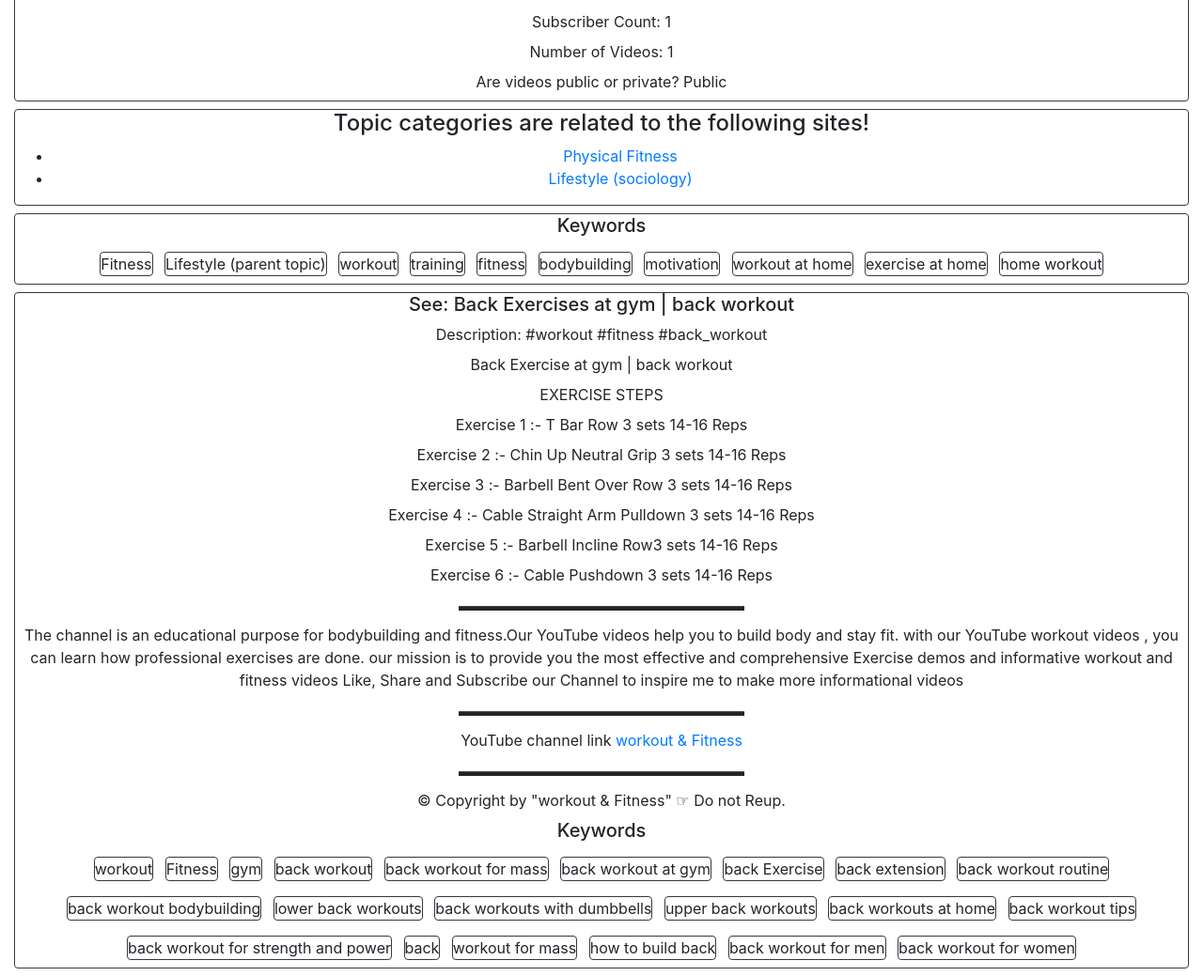
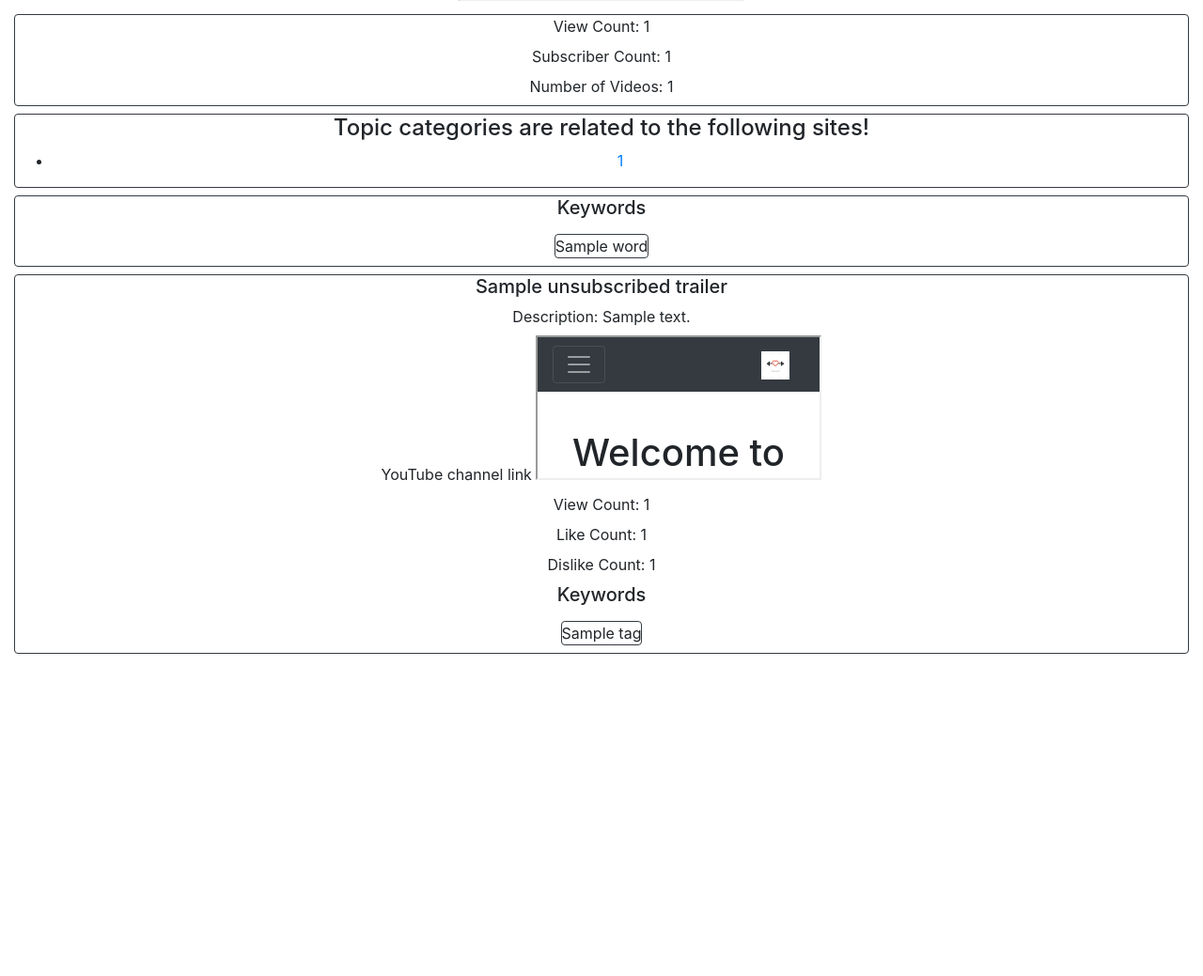
Before and after one commit to wuhoo16/fithub-website, a Flask app: template templates/channelInstance.html in a window 1280 px wide. Shown: the part 845-1884 px from the top of the page at 94% size. After the commit the page ends 1541 px from the top, so only its background shows below. Run offline with Flask 2, Linux system fonts and the light colour scheme; the template is opened without the code that fills it: most values are stand-ins (such as "Sample title", 1, 10 or a date in 2020); grey boxes marked "Sample" are stand-in pictures; some libraries are stand-ins or nearby versions.

Commit message:
Made instance pages more dynamic

```diff
--- a/main.py
+++ b/main.py
@@ -696,9 +696,9 @@ def initialize_channel_array_from_db():
     for channelDocument in channelCursor:
         channelArray.append(Channel(channelDocument['id'], channelDocument['name'], channelDocument['description'],
                                     channelDocument['thumbnailURL'], channelDocument['subscriberCount'], channelDocument['viewCount'],
-                                    channelDocument['videoCount'], channelDocument['relatedPlaylists'], channelDocument['relatedPlaylistsLikes'],
-                                    channelDocument['playlist'], channelDocument['topicIds'], channelDocument['topicCategories'],
-                                    channelDocument['keywords'], channelDocument['unsubscribedTrailer'], channelDocument['bannerUrl'], channelDocument['exerciseCategory'], channelDocument['exerciseSubcategory']))
+                                    channelDocument['videoCount'], channelDocument['playlist'], channelDocument['topicIds'],
+                                    channelDocument['topicCategories'], channelDocument['keywords'], channelDocument['unsubscribedTrailer'],
+                                    channelDocument['bannerUrl'], channelDocument['exerciseCategory'], channelDocument['exerciseSubcategory']))
 
 
 # At this point all helper methods definitions and API calls should be done. (Later DB should be populated already)
@@ -786,3 +786,9 @@ if __name__ == "__main__":
     # initialize_mongoDB_channel_collection()
 
     app.run(host="localhost", port=8080, debug=True, use_reloader=True)
+
+# NEED TO CHANGE TOPIC IDS & CATEGORIES / COMBINE THEM
+# NEED TO FIX SOME KEWYORDS LIKE "HOW TO LOSE WEIGHT" BECAUSE CURRENTLY KEYWORDS ARE "HOW", "TO", "LOSE", "WEIGHT", ETC
+# NEED TO ADD DESCRIPTION NEW LINE FOR NEW SENTENCES FOR UNSUBSCRIBED TRAILER
+# DONT NEED PLAYLIST IMAGE OR UNSUBSCRIBED TRAILER IMAGE
+# ADD RELATED CHANNELS
--- a/templates/channelInstance.html
+++ b/templates/channelInstance.html
@@ -1,161 +1,72 @@
 {% extends 'base.html' %} {% block head %}
-<title>{}</title>
+<title>{{ channelObj.name }}</title>
 {% endblock %} {% block body %}
 <div class="container-fluid pt-3 centered">
   <h1>Welcome to {{channelObj.name}} Channel's Page!</h1>
-  <img
-    class="header-pic"
-    src="https://yt3.ggpht.com/a/AATXAJwPhnsNaSAN-z6HzIcahenFVdwQGa5l7qV0AZOiLQ=s800-c-k-c0xffffffff-no-rj-mo"
-  />
+  <img class="header-pic" src="{{ channelObj.thumbnailURL }}" />
   <h5>{{channelObj.description}}</h5>
   <div>
-    <img
-      class="instance-pic"
-      src="https://i.ytimg.com/vi/-kvBYSzc2vM/hqdefault.jpg"
-    />
-    <img
-      class="instance-pic"
-      src="https://yt3.ggpht.com/suqwFmcqmkHotsJFKUFioijr2_aKlrNZwv59qZedtwn2IGf5BnrmvjX2yURSxfsGOJpnd_5Qzuw=w640-fcrop64=1,32b75a57cd48a5a8-k-c0xffffffff-no-nd-rj"
-    />
+    <img class="instance-pic" src="{{ channelObj.bannerUrl }}" />
   </div>
   <div>
-    <iframe
-      src="http://www.youtube.com/embed/videoseries?list=UU_gbQ9J76mYJ5S3zVTANM_w"
-    ></iframe>
+    <h4>{{ channelObj.playlist.title }}</h4>
+    <iframe src="{{ channelObj.playlist.url }}"></iframe>
   </div>
   <div class="border border-dark rounded mx-auto my-2">
     <div><label>View Count: {{channelObj.viewCount}}</label></div>
     <div><label>Subscriber Count: {{channelObj.subscriberCount}}</label></div>
     <div><label>Number of Videos: {{channelObj.videoCount}}</label></div>
-    <div><label>Are videos public or private? Public</label></div>
   </div>
   <div class="border border-dark rounded mx-auto my-2">
     <h4>Topic categories are related to the following sites!</h4>
     <ul>
+      {% set idx = 0 %} {% for category in channelObj.topicCategories %}
       <li>
-        <a href="https://en.wikipedia.org/wiki/Physical_fitness"
-          >Physical Fitness</a
-        >
+        <a href="{{ category }}">{{ channelObj.topicIds[idx] }}</a>
       </li>
-      <li>
-        <a href="https://en.wikipedia.org/wiki/Lifestyle_(sociology)"
-          >Lifestyle (sociology)</a
-        >
-      </li>
+      {% set idx = idx + 1 %} {% endfor %}
     </ul>
   </div>
   <div class="border border-dark rounded mx-auto my-2">
     <h5>Keywords</h5>
-    <label class="border border-dark rounded mx-1 my-2">Fitness</label>
-    <label class="border border-dark rounded mx-1 my-2">
-      Lifestyle (parent topic)
-    </label>
-    <label class="border border-dark rounded mx-1 my-2">workout</label>
-    <label class="border border-dark rounded mx-1 my-2">training</label>
-    <label class="border border-dark rounded mx-1 my-2">fitness</label>
-    <label class="border border-dark rounded mx-1 my-2">bodybuilding</label>
-    <label class="border border-dark rounded mx-1 my-2">motivation</label>
-    <label class="border border-dark rounded mx-1 my-2">workout at home</label>
-    <label class="border border-dark rounded mx-1 my-2">exercise at home</label>
-    <label class="border border-dark rounded mx-1 my-2">home workout</label>
+    {% for word in channelObj.keywords %}
+    <label class="border border-dark rounded mx-1 my-2">{{ word }}</label>
+    {% endfor %}
   </div>
   <div class="border border-dark rounded mx-auto my-2">
-    <h5>See: Back Exercises at gym | back workout</h5>
+    <h5>{{ channelObj.unsubscribedTrailer.title }}</h5>
     <div>
-      <div><label>Description: #workout #fitness #back_workout</label></div>
-      <div><label>Back Exercise at gym | back workout</label></div>
-      <div><label>EXERCISE STEPS</label></div>
-      <div><label>Exercise 1 :- T Bar Row 3 sets 14-16 Reps</label></div>
       <div>
-        <label>Exercise 2 :- Chin Up Neutral Grip 3 sets 14-16 Reps</label>
+        <label
+          >Description: {{ channelObj.unsubscribedTrailer.description }}</label
+        >
       </div>
       <div>
-        <label>Exercise 3 :- Barbell Bent Over Row 3 sets 14-16 Reps</label>
+        <label>YouTube channel link</label>
+        <iframe src="{{ channelObj.unsubscribedTrailer.url }}"></iframe>
+        <div>
+          <label
+            >View Count: {{ channelObj.unsubscribedTrailer.viewCount }}</label
+          >
         </div>
         <div>
           <label
-          >Exercise 4 :- Cable Straight Arm Pulldown 3 sets 14-16 Reps</label
+            >Like Count: {{ channelObj.unsubscribedTrailer.likeCount }}</label
           >
         </div>
         <div>
-        <label>Exercise 5 :- Barbell Incline Row3 sets 14-16 Reps</label>
-      </div>
-      <div><label>Exercise 6 :- Cable Pushdown 3 sets 14-16 Reps</label></div>
-      <div><label>▬▬▬▬▬▬▬▬▬▬▬▬▬▬▬▬▬▬▬</label></div>
-      <div>
           <label
-          >The channel is an educational purpose for bodybuilding and
-          fitness.Our YouTube videos help you to build body and stay fit. with
-          our YouTube workout videos , you can learn how professional exercises
-          are done. our mission is to provide you the most effective and
-          comprehensive Exercise demos and informative workout and fitness
-          videos Like, Share and Subscribe our Channel to inspire me to make
-          more informational videos</label
+            >Dislike Count: {{ channelObj.unsubscribedTrailer.dislikeCount
+            }}</label
           >
         </div>
-      <div><label>▬▬▬▬▬▬▬▬▬▬▬▬▬▬▬▬▬▬▬</label></div>
-      <div>
-        <label>YouTube channel link</label>
-        <a href="https://www.youtube.com/channel/UC_gbQ9J76mYJ5S3zVTANM_w"
-          >workout & Fitness</a
-        >
-      </div>
-      <div><label>▬▬▬▬▬▬▬▬▬▬▬▬▬▬▬▬▬▬▬</label></div>
-      <div>
-        <label>© Copyright by "workout & Fitness" ☞ Do not Reup.</label>
       </div>
     </div>
     <div>
       <h5>Keywords</h5>
-      <label class="border border-dark rounded mx-1 my-2">workout</label>
-      <label class="border border-dark rounded mx-1 my-2">Fitness</label>
-      <label class="border border-dark rounded mx-1 my-2">gym</label>
-      <label class="border border-dark rounded mx-1 my-2">back workout</label>
-      <label class="border border-dark rounded mx-1 my-2"
-        >back workout for mass</label
-      >
-      <label class="border border-dark rounded mx-1 my-2"
-        >back workout at gym</label
-      >
-      <label class="border border-dark rounded mx-1 my-2">back Exercise</label>
-      <label class="border border-dark rounded mx-1 my-2">back extension</label>
-      <label class="border border-dark rounded mx-1 my-2"
-        >back workout routine</label
-      >
-      <label class="border border-dark rounded mx-1 my-2"
-        >back workout bodybuilding</label
-      >
-      <label class="border border-dark rounded mx-1 my-2"
-        >lower back workouts</label
-      >
-      <label class="border border-dark rounded mx-1 my-2"
-        >back workouts with dumbbells</label
-      >
-      <label class="border border-dark rounded mx-1 my-2"
-        >upper back workouts</label
-      >
-      <label class="border border-dark rounded mx-1 my-2"
-        >back workouts at home</label
-      >
-      <label class="border border-dark rounded mx-1 my-2"
-        >back workout tips</label
-      >
-      <label class="border border-dark rounded mx-1 my-2"
-        >back workout for strength and power</label
-      >
-      <label class="border border-dark rounded mx-1 my-2">back</label>
-      <label class="border border-dark rounded mx-1 my-2"
-        >workout for mass</label
-      >
-      <label class="border border-dark rounded mx-1 my-2"
-        >how to build back</label
-      >
-      <label class="border border-dark rounded mx-1 my-2"
-        >back workout for men</label
-      >
-      <label class="border border-dark rounded mx-1 my-2"
-        >back workout for women</label
-      >
+      {% for tag in channelObj.unsubscribedTrailer.tags %}
+      <label class="border border-dark rounded mx-1 my-2">{{ tag }}</label>
+      {% endfor %}
     </div>
   </div>
 </div>
```
Lines whose indentation alone changed are shown as unchanged.
